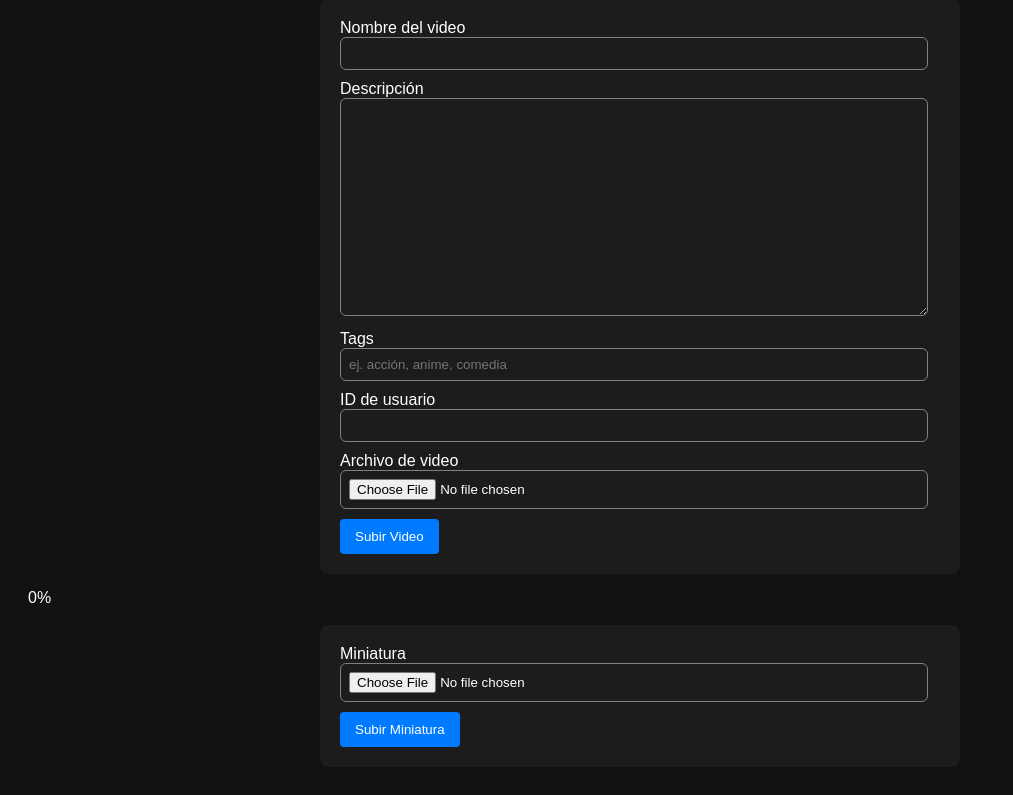
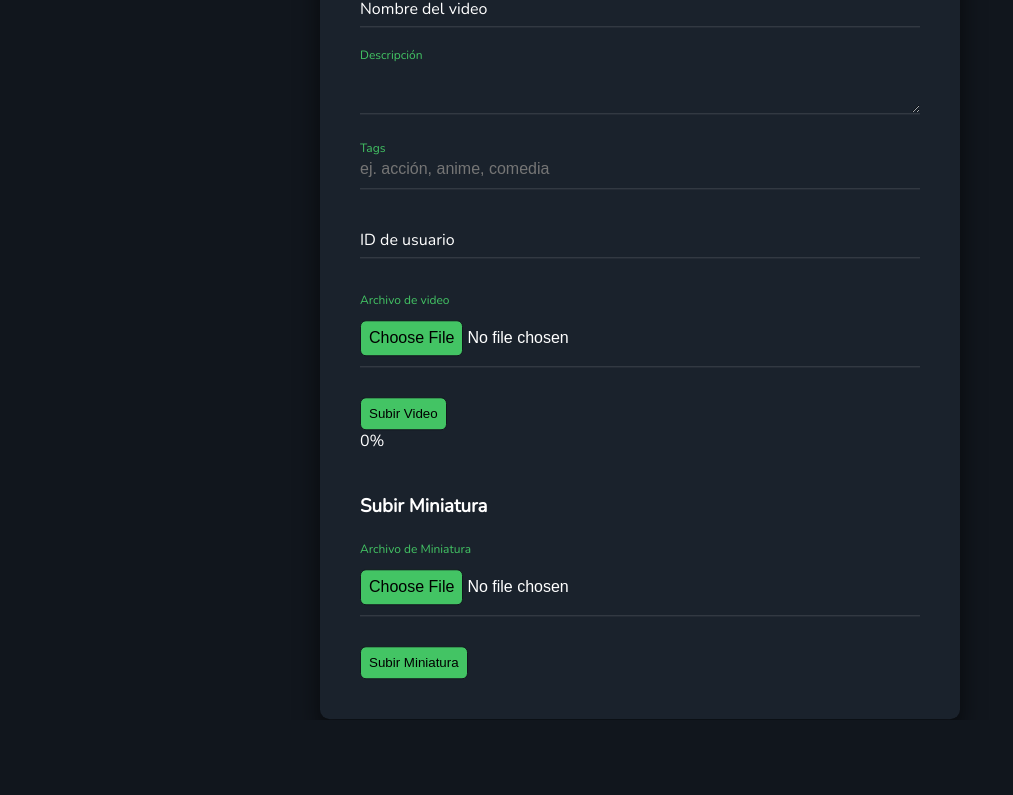
Before and after one commit to ulisesten/streaming_server, a website: page public/pages/videos_subir/index.html in a window 1280 px wide. Shown: the part 97-892 px from the top of the page, without its empty margins (0-1013 px from the left). After the commit the page ends 817 px from the top, so only its background shows below. Drawn offline with nearby package versions, Linux system fonts and the light colour scheme.

Commit message:
Videos_Subir: diseño

```diff
--- a/public/pages/videos_feed/functions/fun.functions.js
+++ b/public/pages/videos_feed/functions/fun.functions.js
@@ -12,10 +12,10 @@ const dateFormat = function(prm_date) {
         &&
         year == fechaActual.getFullYear()
       ) {
-          return 'Hoy';
+          return '<div class="card_date"><small>Hoy</small></div>';
       }
 
-    return `${day}/${month_name}/${year} a las ${date.getHours()}:${date.getMinutes()} hrs.`
+    return `<small>${day} ${month_name} ${year} a las ${date.getHours()}:${date.getMinutes()} hrs.</small>`
 }
 
 document.addEventListener("DOMContentLoaded", async () => {
@@ -49,7 +49,7 @@ document.addEventListener("DOMContentLoaded", async () => {
         <div class="video-info">
           <h3><a href="${videoLink}">${video.vid_nombre}</a></h3>
           <p>${video.vid_descripcion || "Sin descripción"}</p>
-          <small>${dateFormat(video.vid_fecha)}</small>
+          ${dateFormat(video.vid_fecha)}
         </div>
       `;
 
--- a/public/pages/videos_feed/styles/style.videos_feed.css
+++ b/public/pages/videos_feed/styles/style.videos_feed.css
@@ -3,7 +3,7 @@ body {
     padding: 0;
     background-color: #121212;
     color: #fff;
-    font-family: system-ui, sans-serif;
+    font-family: 'century gothic', 'system-ui';
   }
 
   header {
@@ -13,6 +13,10 @@ body {
     box-shadow: 0 2px 10px rgba(0, 0, 0, 0.4);
   }
 
+h1 {
+    color: #ff6b6b;
+    font-size: 2.5rem;
+}
   .feed-container {
     display: grid;
     grid-template-columns: repeat(auto-fill, minmax(320px, 1fr));
@@ -64,6 +68,14 @@ body {
     margin: 2px;
   }
 
-  .video-info small {
+  /* .video-info small {
     color: #555454;
+  } */
+
+  .card_date {
+    color: #fff;
+    background-color: #555454;
+    padding: 2px 8px;
+    border-radius: 4px;
+    display: inline-block;
   }
--- a/public/pages/videos_subir/index.html
+++ b/public/pages/videos_subir/index.html
@@ -4,84 +4,67 @@
   <meta charset="UTF-8">
   <meta name="viewport" content="width=device-width, initial-scale=1.0">
   <title>Subir Video</title>
-  <style>
-    body {
-      font-family: Arial, sans-serif;
-      background: #121212;
-      color: #fff;
-      padding: 20px;
-    }
-    form {
-      background: #1c1c1c;
-      color: #fff;
-      padding: 20px;
-      border-radius: 8px;
-      max-width: 600px;
-      margin: auto;
-      box-shadow: 0 0 5px rgba(0,0,0,0.1);
-    }
-    input, textarea {
-      background: #1c1c1c;
-      color: #fff;
-      width: 95%;
-      margin-bottom: 10px;
-      padding: 8px;
-      border: solid 1px gray;
-      border-radius: 6px;
-    }
-
-    textarea {
-      min-height: 200px;
-    }
-
-    button {
-      background: #007bff;
-      color: white;
-      border: none;
-      padding: 10px 15px;
-      cursor: pointer;
-      border-radius: 4px;
-      align-items: right;
-    }
-    #status {
-      margin-top: 15px;
-      text-align: center;
-    }
-  </style>
+  <link href='https://fonts.googleapis.com/css?family=Nunito:400,300' rel='stylesheet' type='text/css'>
+  <link rel="stylesheet" href="/pages/videos_subir/styles/style.videos_subir.css" />
 </head>
 <body>
+  <header class="header">
+      <div class="header-content">
+          <a href="/"><h1>Soda Stream</h1></a>
+      </div>
+  </header>
+  <div class="main-container">
     <h2>Subir Video</h2>
     <form id="uploadForm">
+      <div class="video-box">
+
+        <div class="item-box">
+          <input type="text" name="vid_nombre" required />
           <label>Nombre del video</label>
-    <input type="text" name="vid_nombre" required />
+        </div>
 
+        <div class="item-box">
+          <textarea name="vid_descripcion"></textarea>
           <label>Descripción</label>
-    <textarea name="vid_descripcion"></textarea>
+        </div>
 
+        <div class="item-box">
+          <input type="text" name="vid_tags" placeholder="ej. acción, anime, comedia" />
           <label>Tags</label>
-    <input type="text" name="vid_tags" placeholder="ej. acción, anime, comedia" />
+        </div>
 
+        <div class="item-box">
+          <input type="number" name="vid_id_usuario" required />
           <label>ID de usuario</label>
-    <input type="number" name="vid_id_usuario" required />
+        </div>
 
+        <div class="item-file">
           <label>Archivo de video</label>
-    <input type="file" name="video" accept="video/*" required />
+          <input class="custom-file-input" type="file" name="video" accept="video/*" required />
+        </div>
 
         <button type="submit">Subir Video</button>
+      </div>
     </form>
     <div>
       <div id="status"></div>
+      <div id="progress-details"></div>
       <span id="progress-text">0%</span>
-    <div id="progress-details"></div>
     </div>
     <br/>
+    <h3>Subir Miniatura</h3>
     <form id="uploadThumb">
+      <div class="item-box">
         <input id="frm_id_video" type="text" name="vid_id" value="${data.data.vid_id}" hidden required/>
-    <label>Miniatura</label>
-    <input type="file" name="image" accept="image/*" required />
+      </div>
+      <div class="item-file">
+        <label>Archivo de Miniatura</label>
+        <input class="custom-file-input" type="file" name="image" accept="image/*" required />
+      </div>
       <button type="submit">Subir Miniatura</button>
     </form>
     <div id="img_status"></div>
+  </div>
 
 
   <script src="/pages/videos_subir/functions/constants.js"></script>
--- /dev/null
+++ b/public/pages/videos_subir/styles/style.videos_subir.css
@@ -0,0 +1,122 @@
+:root {
+    --primary-color: #43c464
+}
+
+a {
+    text-decoration: none;
+}
+
+body {
+    font-family: 'Nunito', sans-serif;
+    background: #11161d;
+    color: #fff;
+}
+
+.header {
+    width: 100%;
+}
+.header-content {
+    max-width: 1600px;
+    margin: 0 auto;
+}
+
+h1 {
+    color: #ff6b6b;
+    font-size: 2.5rem;
+}
+
+
+
+.main-container {
+    position: absolute;
+    top: 50%;
+    left: 50%;
+    width: 50%;
+    padding: 40px;
+    transform: translate(-50%, -50%);
+    background: #1a222c;
+    box-sizing: border-box;
+    box-shadow: 0 15px 25px rgba(0,0,0,.6);
+    border-radius: 10px;
+  }
+
+.main-container h2 {
+    margin: 0 0 30px;
+    padding: 0;
+    color: #fff;
+    text-align: center;
+  }
+
+  .item-box {
+    position: relative;
+  }
+
+.item-box input,.item-box textarea, .item-file input {
+    width: 100%;
+    padding: 10px 0;
+    font-size: 16px;
+    color: #fff;
+    margin-bottom: 30px;
+    border: none;
+    border-bottom: 1px solid #3c434c;
+    outline: none;
+    background: transparent;
+}
+
+.item-box label {
+    position: absolute;
+    top:0;
+    left: 0;
+    padding: 10px 0;
+    font-size: 16px;
+    color: #fff;
+    pointer-events: none;
+    transition: .5s;
+  }
+
+  .item-file label {
+    color: #43c464;
+    font-size: 12px;
+  }
+
+.item-box input:focus ~ label,
+.item-box input:valid ~ label,
+.item-box textarea:focus ~ label,
+.item-box textarea:valid ~ label {
+    top: -20px;
+    left: 0;
+    color: #43c464;
+    font-size: 12px;
+  }
+
+
+form a {
+    position: relative;
+    display: inline-block;
+    padding: 10px 20px;
+    color: #03e9f4;
+    font-size: 16px;
+    text-decoration: none;
+    text-transform: uppercase;
+    overflow: hidden;
+    transition: .5s;
+    margin-top: 40px;
+    letter-spacing: 4px
+  }
+
+button {
+    background-color: var(--primary-color);
+    border: 1px solid #11161d;
+    border-radius: 6px;
+    padding: 8px;
+    /* font-weight: 700;
+    font-size: 1.1rem; */
+    cursor: pointer;
+}
+
+.custom-file-input::file-selector-button {
+    background-color: var(--primary-color);
+    border: 1px solid #11161d;
+    border-radius: 6px;
+    padding: 8px;
+}
--- a/public/pages/videos_ver/styles/style.videos_ver.css
+++ b/public/pages/videos_ver/styles/style.videos_ver.css
@@ -5,6 +5,7 @@ body {
     max-width: 900px;
     margin: 40px auto;
     padding: 20px;
+    /* font-family: 'century gothic' */
   }
 
   .video-container {
```
Also changed, not shown: public/pages/videos_feed/functions/fun.constants.js (+13 -13 lines). Lines whose indentation alone changed are shown as unchanged.
